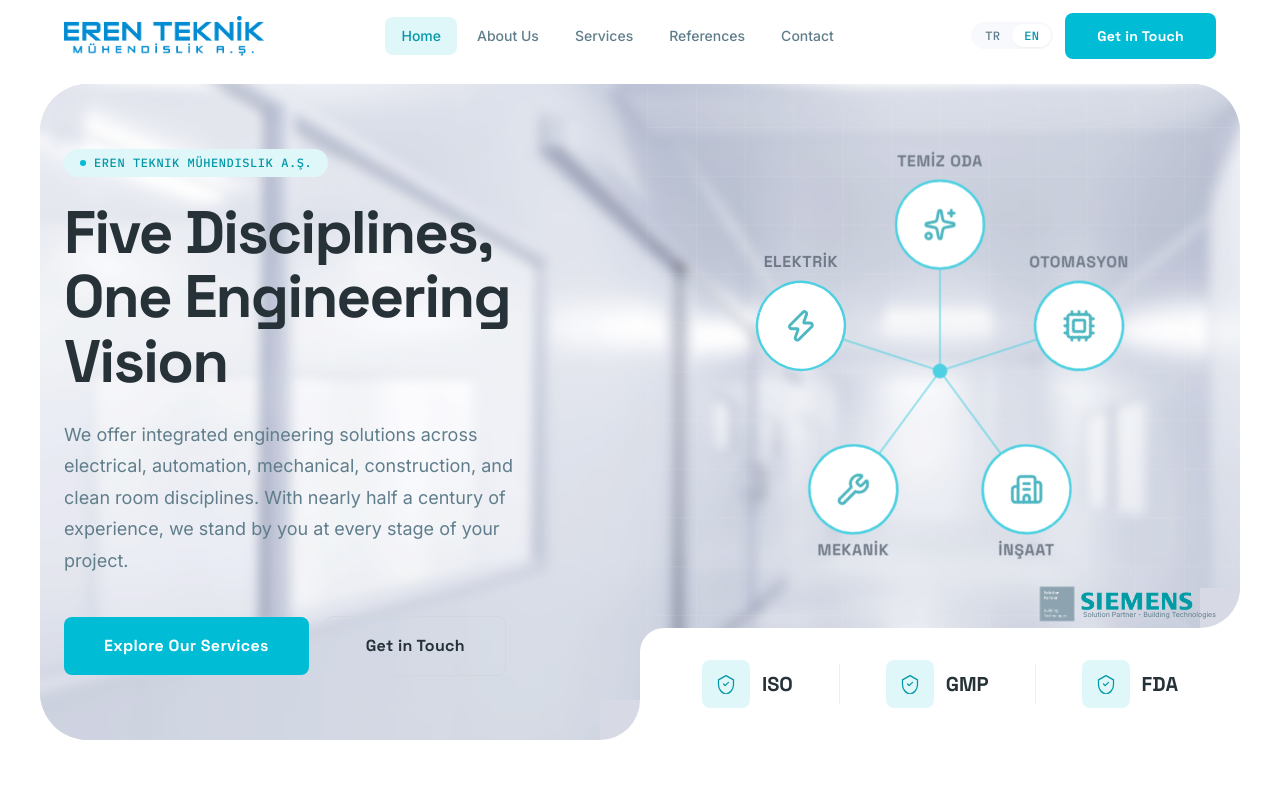
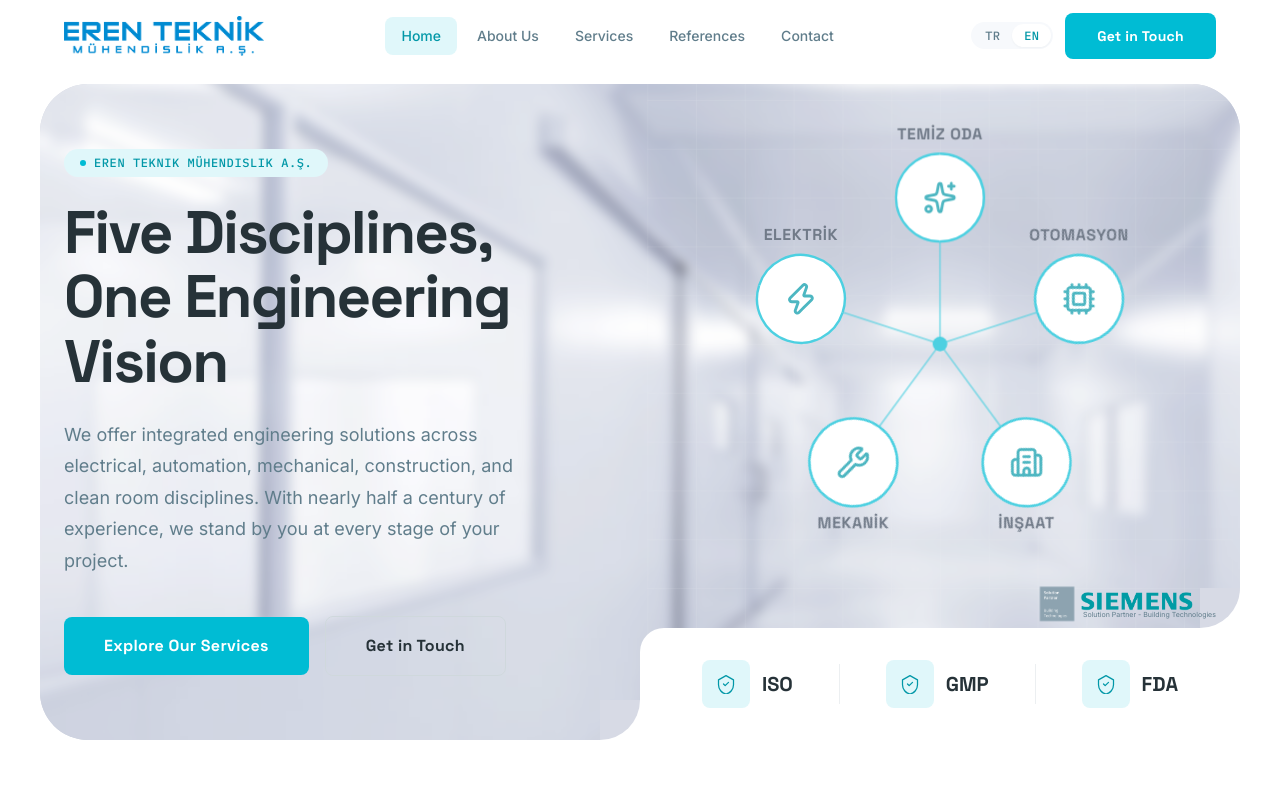
Before and after one commit to ahmeren05/etweb, a Next.js app: page /en in a window 1280 px wide. Shown: the top 800 px of the page. Built offline with nearby package versions, Linux system fonts and the light colour scheme.

Commit message:
Revert hero min-height and schematic image translation to restore original slide height appearance

```diff
--- a/src/components/Hero/Hero.module.css
+++ b/src/components/Hero/Hero.module.css
@@ -53,7 +53,7 @@
 /* Hero card */
 .hero {
   position: relative;
-  min-height: 75vh;
+  min-height: 82vh;
   display: flex;
   align-items: center;
   padding: var(--space-16) 0;
@@ -129,9 +129,8 @@
   align-items: center;
   justify-content: center;
   min-height: 480px;
-  /* Kendi yüksekliği bozulmasın diye padding yerine transform kullanıyoruz:
-     Kullanıcı isteği üzerine 10px yukarı kaydırıldı (eski değer -31px) */
-  transform: translateY(-41px) scale(1.22);
+  /* Orijinal yükseklik algısını geri getirmek için eski -68px değerine dönüldü */
+  transform: translateY(-68px) scale(1.22);
 }
 
 
```
